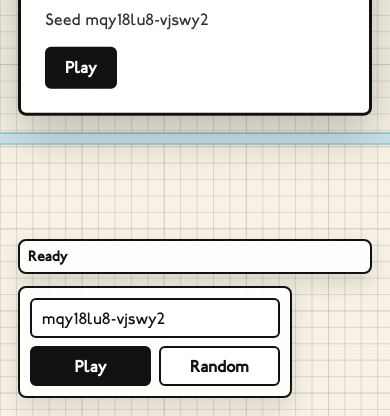
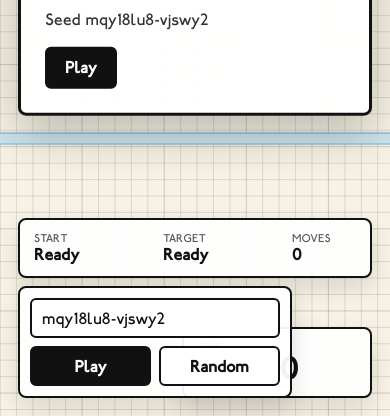
Before and after one commit to idris-p/Rush-Hour, a website built with Vite: page index.html in a window 390 px wide. Shown: the part 428-844 px from the top of the page. Built offline with nearby package versions, Linux system fonts and the light colour scheme.

Commit message:
Game loop started

```diff
--- a/src/main.ts
+++ b/src/main.ts
@@ -42,21 +42,7 @@
   throw new Error(`Invalid network data:\n${validationErrors.join("\n")}`);
 }
 
-void boot();
-
-async function boot(): Promise<void> {
-  if (window.location.pathname === "/label-editor") {
-    if (!isDevMode()) {
-      appRoot.replaceChildren("Label editor is only available in development.");
-      return;
-    }
-    const { LabelEditor } = await import("./dev/LabelEditor");
-    new LabelEditor(appRoot, networkData);
-    return;
-  }
-
-  startGame();
-}
+startGame();
 
 function startGame(): void {
 let state: GameState | null = null;
@@ -460,7 +446,3 @@
   );
 }
 }
-
-function isDevMode(): boolean {
-  return Boolean((import.meta as ImportMeta & { env?: { DEV?: boolean } }).env?.DEV);
-}
--- a/src/style.css
+++ b/src/style.css
@@ -108,7 +108,7 @@
 }
 
 .revealed-station-label {
-  opacity: 0.48;
+  opacity: 0.3;
 }
 
 .cursor-arrow {
@@ -141,13 +141,26 @@
 }
 
 .hud-left {
-  top: 18px;
   left: 18px;
+  bottom: 88px;
   display: grid;
-  grid-template-columns: repeat(2, minmax(110px, max-content));
+  grid-template-columns: minmax(160px, max-content) minmax(160px, max-content) minmax(76px, max-content);
   gap: 10px 18px;
-  max-width: min(520px, calc(100vw - 36px));
+  max-width: min(720px, calc(100vw - 36px));
   padding: 12px 14px;
+}
+
+.hud-timer {
+  right: 18px;
+  bottom: 18px;
+  width: min(190px, calc(100vw - 36px));
+  padding: 12px 14px;
+}
+
+.hud-timer .metric-value {
+  max-width: none;
+  font-size: 30px;
+  line-height: 1;
 }
 
 .metric {
@@ -177,11 +190,14 @@
 
 .line-indicator {
   top: 18px;
-  right: 18px;
-  display: flex;
+  left: 50%;
+  transform: translateX(-50%);
+  display: grid;
+  grid-template-columns: repeat(3, minmax(0, 1fr));
   gap: 8px;
   align-items: stretch;
-  max-width: min(560px, calc(100vw - 36px));
+  width: 710px;
+  max-width: calc(100vw - 36px);
   padding: 8px;
   overflow: hidden;
   color: var(--line-text-color, #111111);
@@ -197,7 +213,6 @@
   gap: 6px;
   align-items: center;
   min-width: 0;
-  max-width: 170px;
   border: 2px solid #111111;
   border-radius: 6px;
   padding: 7px 9px;
@@ -206,7 +221,6 @@
 }
 
 .line-chip-current {
-  max-width: 220px;
   transform: translateY(-1px);
   box-shadow: 0 3px 0 #111111;
 }
@@ -243,9 +257,13 @@
   padding: 10px;
 }
 
+.seed-controls[hidden] {
+  display: none;
+}
+
 .zoom-controls {
   right: 18px;
-  bottom: 18px;
+  bottom: 86px;
   display: grid;
   grid-template-columns: 46px;
   gap: 8px;
@@ -542,21 +560,21 @@
 
 @media (max-width: 760px) {
   .hud-left {
-    grid-template-columns: repeat(2, minmax(0, 1fr));
+    bottom: 88px;
+    grid-template-columns: minmax(0, 1fr) minmax(0, 1fr) minmax(64px, 0.55fr);
     width: calc(100vw - 36px);
   }
 
   .line-indicator {
-    top: auto;
+    top: 18px;
+    left: 18px;
     right: 18px;
-    bottom: 142px;
-    left: 18px;
+    transform: none;
+    width: auto;
     max-width: none;
   }
 
   .line-chip {
-    flex: 1;
-    max-width: none;
     padding: 6px;
   }
 
@@ -585,9 +603,17 @@
     max-width: 100%;
     font-size: 16px;
   }
+
+  .hud-timer .metric-value {
+    font-size: 30px;
+  }
 }
 
 @media (max-width: 520px) {
+  .hud-left {
+    bottom: 138px;
+  }
+
   .seed-controls {
     width: calc(100vw - 116px);
     display: grid;
--- a/src/ui/hud.ts
+++ b/src/ui/hud.ts
@@ -21,6 +21,7 @@
   private readonly destinationValue: HTMLSpanElement;
   private readonly lineIndicator: HTMLDivElement;
   private zoomControls: HTMLDivElement | null = null;
+  private readonly seedControls: HTMLFormElement;
   private readonly seedInput: HTMLInputElement;
   private readonly overlayButton: HTMLButtonElement;
   private readonly completionOverlay: HTMLDivElement;
@@ -41,18 +42,23 @@
     root.replaceChildren();
     root.className = "app-shell";
 
-    const topLeft = document.createElement("div");
-    topLeft.className = "hud-panel hud-left";
+    const statsPanel = document.createElement("div");
+    statsPanel.className = "hud-panel hud-left";
+
+    const timerPanel = document.createElement("div");
+    timerPanel.className = "hud-panel hud-timer";
 
     this.timerValue = document.createElement("span");
     this.moveValue = document.createElement("span");
     this.stationValue = document.createElement("span");
     this.destinationValue = document.createElement("span");
-    topLeft.append(
+    timerPanel.append(
       metric("Time", this.timerValue),
-      metric("Moves", this.moveValue),
+    );
+    statsPanel.append(
       metric("Start", this.stationValue),
       metric("Target", this.destinationValue),
+      metric("Moves", this.moveValue),
     );
 
     this.lineIndicator = document.createElement("div");
@@ -61,9 +67,9 @@
     this.mapHost = document.createElement("div");
     this.mapHost.className = "map-host";
 
-    const seedControls = document.createElement("form");
-    seedControls.className = "seed-controls";
-    seedControls.addEventListener("submit", (event) => {
+    this.seedControls = document.createElement("form");
+    this.seedControls.className = "seed-controls";
+    this.seedControls.addEventListener("submit", (event) => {
       event.preventDefault();
       callbacks.onPlaySeed(this.seedInput.value);
     });
@@ -84,7 +90,7 @@
     randomButton.textContent = "Random";
     randomButton.addEventListener("click", callbacks.onRandomSeed);
 
-    seedControls.append(this.seedInput, startButton, randomButton);
+    this.seedControls.append(this.seedInput, startButton, randomButton);
 
     this.temporaryBanner = document.createElement("div");
     this.temporaryBanner.className = "temporary-banner";
@@ -128,10 +134,11 @@
     );
 
     root.append(
-      topLeft,
+      statsPanel,
+      timerPanel,
       this.lineIndicator,
       this.mapHost,
-      seedControls,
+      this.seedControls,
       this.temporaryBanner,
       this.completionOverlay,
     );
@@ -144,6 +151,7 @@
   update(state: GameState | null, now: number): void {
     if (!state) {
       this.completionDismissed = false;
+      this.seedControls.hidden = false;
       this.timerValue.textContent = formatMilliseconds(0);
       this.moveValue.textContent = "0";
       this.stationValue.textContent = "Ready";
@@ -166,6 +174,7 @@
     const elapsed = getElapsedMilliseconds(state, now);
 
     this.timerValue.textContent = formatMilliseconds(elapsed);
+    this.seedControls.hidden = !state.completed;
     this.moveValue.textContent = String(state.moveCount);
     this.stationValue.textContent = startStation.name;
     this.destinationValue.textContent = destination.name;
@@ -243,8 +252,8 @@
   const line = LINE_BY_ID[lineId];
   const chip = document.createElement("div");
   chip.className = `line-chip line-chip-${variant}`;
-  chip.style.setProperty("--chip-line-color", line.color);
-  chip.style.setProperty("--chip-line-text-color", line.textColor);
+  chip.style.setProperty("--chip-line-color", lineId === "walk" ? "#ffffff" : line.color);
+  chip.style.setProperty("--chip-line-text-color", lineId === "walk" ? "#111111" : line.textColor);
 
   const key = document.createElement("span");
   key.className = "line-chip-key";
```
